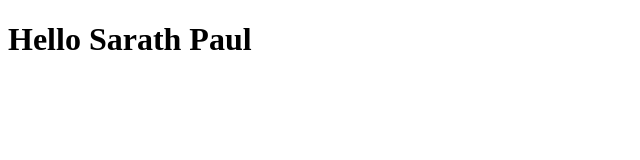
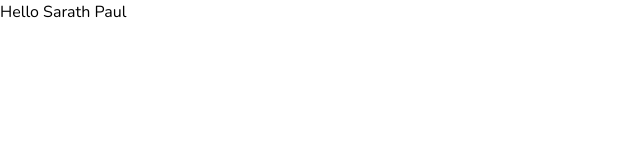
Before and after one commit to sarathpaul/sarathpaul.github.io, a plain HTML site: page index.html in a window 1280 px wide. Shown: the whole page, without its empty margins (0-640 px from the left). Drawn offline with nearby package versions, Linux system fonts and the light colour scheme.

Commit message:
add style, font and tailwind

```diff
--- /dev/null
+++ b/css/style.css
@@ -0,0 +1,9 @@
+* {
+    padding: 0;
+    margin: 0;
+    box-sizing: border-box;
+}
+
+body {
+    font-family: "Nunito", sans-serif;
+}
--- a/index.html
+++ b/index.html
@@ -1,11 +1,20 @@
 <!DOCTYPE html>
 <html lang="en">
+
 <head>
     <meta charset="UTF-8">
     <meta name="viewport" content="width=device-width, initial-scale=1.0">
+    <link rel="preconnect" href="https://fonts.googleapis.com">
+    <link rel="preconnect" href="https://fonts.gstatic.com" crossorigin>
+    <link href="https://fonts.googleapis.com/css2?family=Nunito:ital,wght@0,200..1000;1,200..1000&display=swap"
+        rel="stylesheet">
+    <script src="https://cdn.jsdelivr.net/npm/@tailwindcss/browser@4"></script>
+    <link rel="stylesheet" href="css/style.css" />
     <title>Document</title>
 </head>
+
 <body>
     <h1>Hello Sarath Paul</h1>
 </body>
+
 </html>
```
